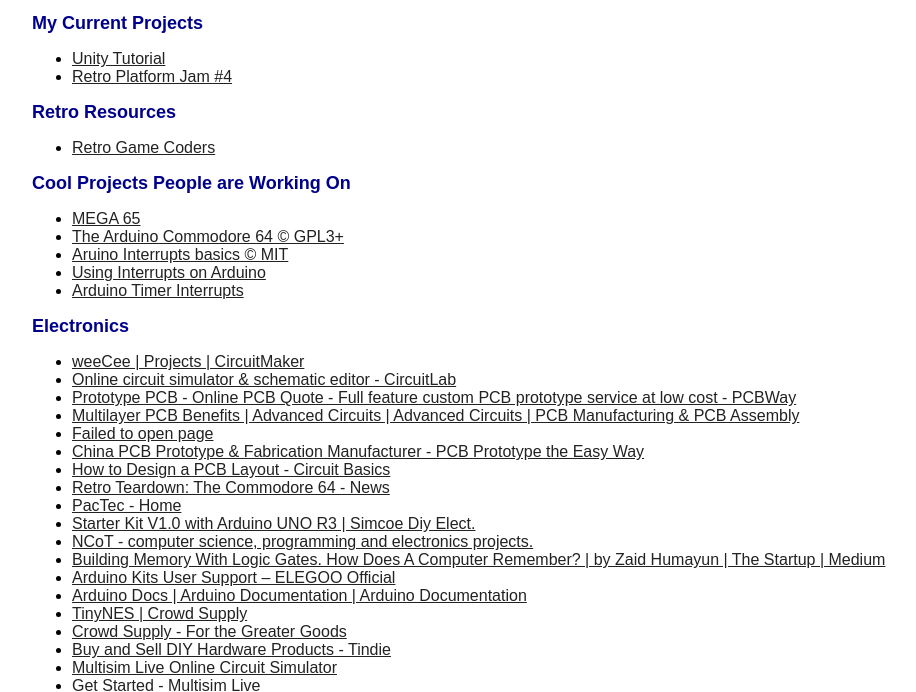
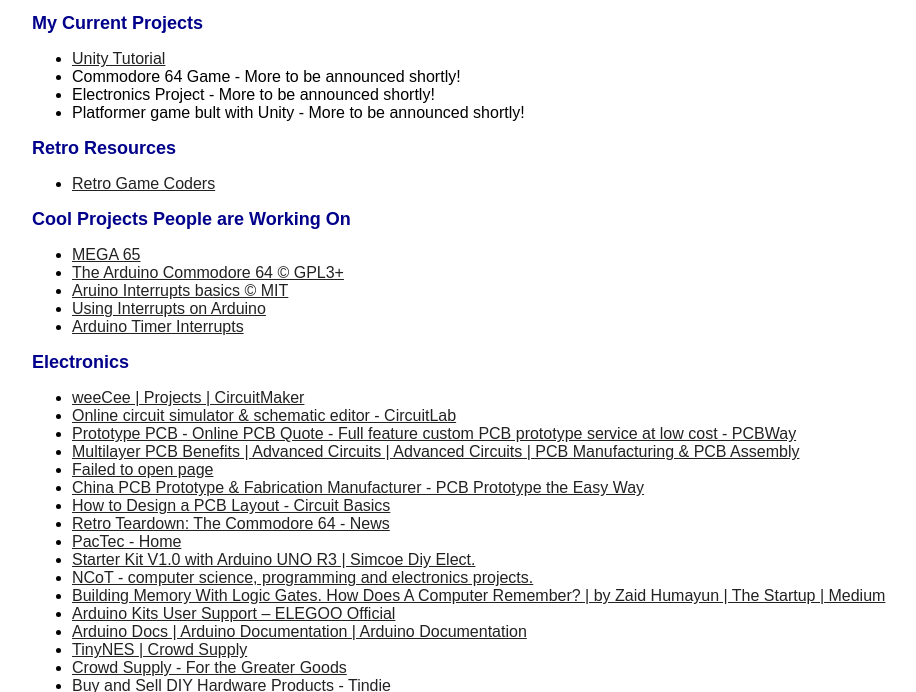
Before and after one commit to brawnydawg/brawnydawg.github.io, a plain HTML site: page index.html in a window 1280 px wide. Shown: the part 105-797 px from the top of the page, without its empty margins (26-942 px from the left). Drawn offline with Linux system fonts and the light colour scheme.

Commit message:
Update index.html

```diff
--- a/index.html
+++ b/index.html
@@ -21,7 +21,9 @@
         <h2>My Current Projects</h2>
         <ul>
             <li><a href="https://brawnydawg.github.io/unity/">Unity Tutorial</a></li>
-            <li><a href="https://brawnydawg.github.io/retrojam4/">Retro Platform Jam #4</a></li>
+            <li>Commodore 64 Game - More to be announced shortly!</li>
+            <li>Electronics Project - More to be announced shortly!</li>
+            <li>Platformer game bult with Unity - More to be announced shortly!</li>
         </ul>
         <h2>Retro Resources</h2>
         <ul>
```
